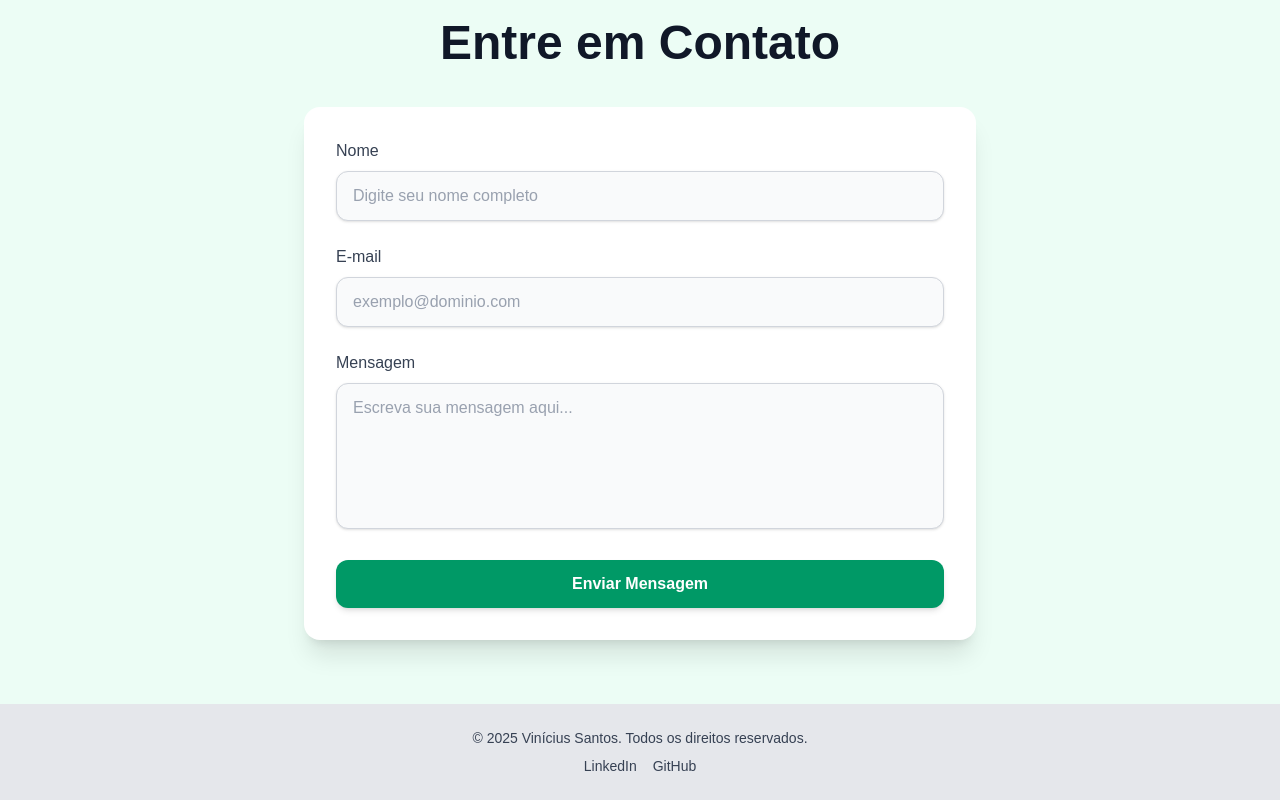
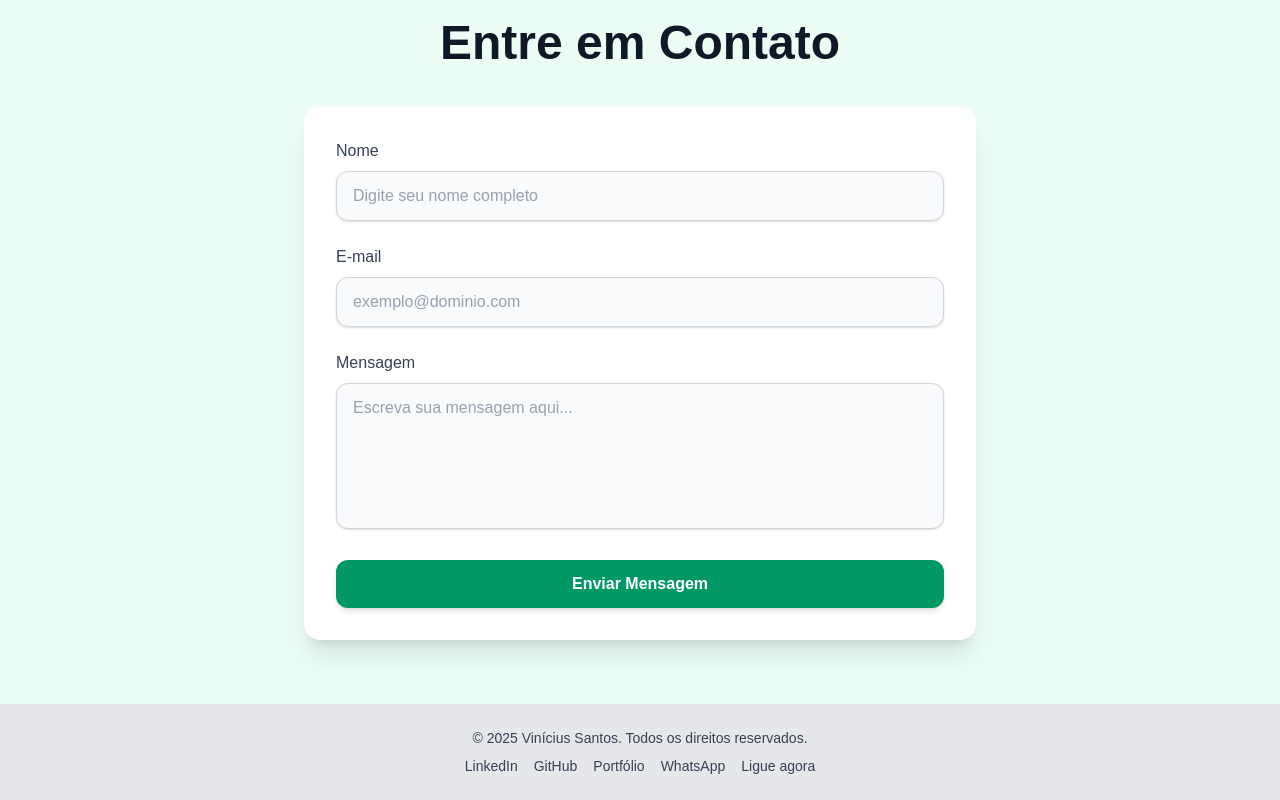
Before and after one commit to vinisantos2/meu-portfolio, a Next.js app: page / in a window 1280 px wide. Shown: the part 4245-5045 px from the top of the page. Built offline with nearby package versions, Linux system fonts and the light colour scheme.

Commit message:
ajuste no footer

```diff
--- a/src/components/Footer.tsx
+++ b/src/components/Footer.tsx
@@ -2,7 +2,7 @@ const Footer = () => {
   return (
     <footer className="bg-gray-200 dark:bg-gray-800 text-center py-6 text-sm text-gray-700 dark:text-gray-300">
       <p className="mb-2">&copy; 2025 Vinícius Santos. Todos os direitos reservados.</p>
-      <ul className="flex justify-center gap-4">
+      <ul className="flex justify-center flex-wrap gap-4">
         <li>
           <a
             href="https://www.linkedin.com/in/marcus-santos-2a5717143/"
@@ -23,6 +23,34 @@ const Footer = () => {
             GitHub
           </a>
         </li>
+        <li>
+          <a
+            href="https://vs-webeapps.vercel.app/"
+            target="_blank"
+            rel="noopener noreferrer"
+            className="hover:underline hover:text-blue-600 dark:hover:text-blue-400"
+          >
+            Portfólio
+          </a>
+        </li>
+        <li>
+          <a
+            href="https://wa.me/5575999913645?text=Olá,%20gostaria%20de%20falar%20sobre%20um%20site."
+            target="_blank"
+            rel="noopener noreferrer"
+            className="hover:underline hover:text-green-600 dark:hover:text-green-400"
+          >
+            WhatsApp
+          </a>
+        </li>
+        <li>
+          <a
+            href="tel:+557599991365"
+            className="hover:underline hover:text-red-600 dark:hover:text-red-400"
+          >
+            Ligue agora
+          </a>
+        </li>
       </ul>
     </footer>
   );
```
